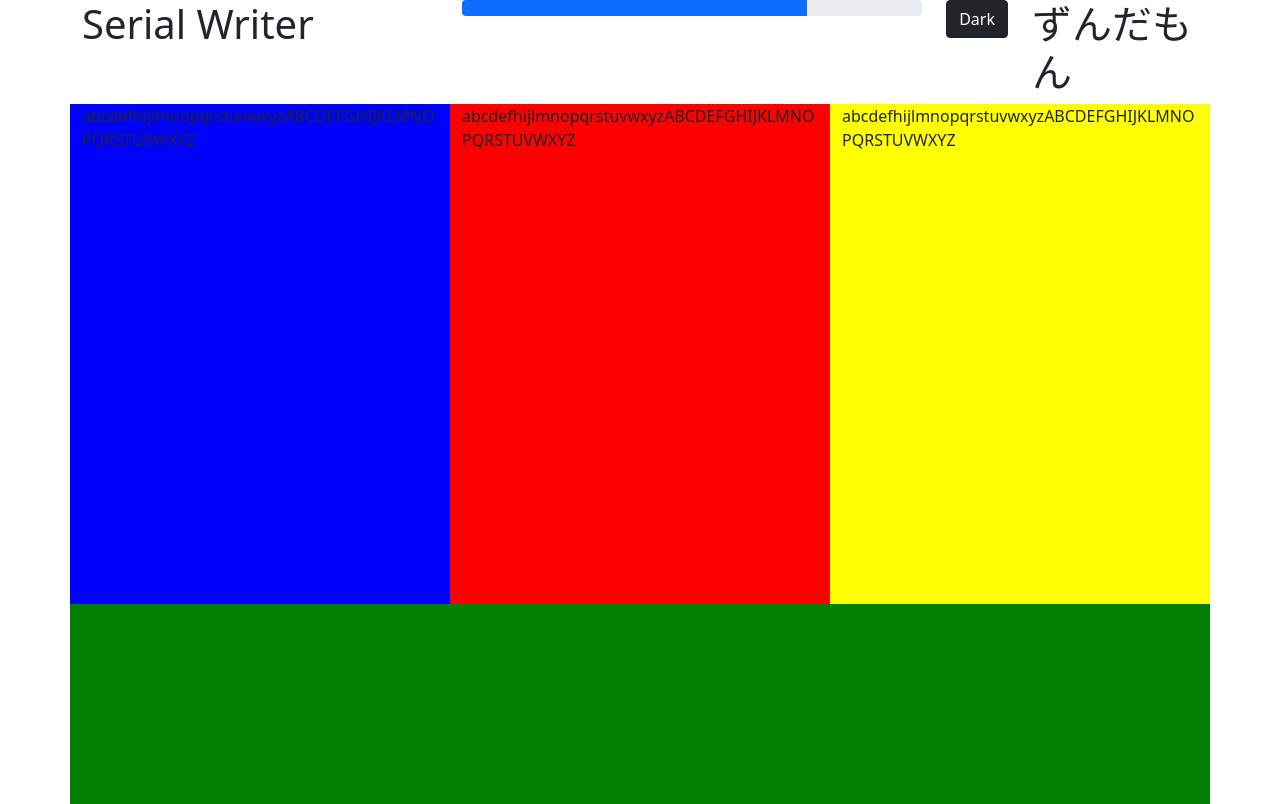
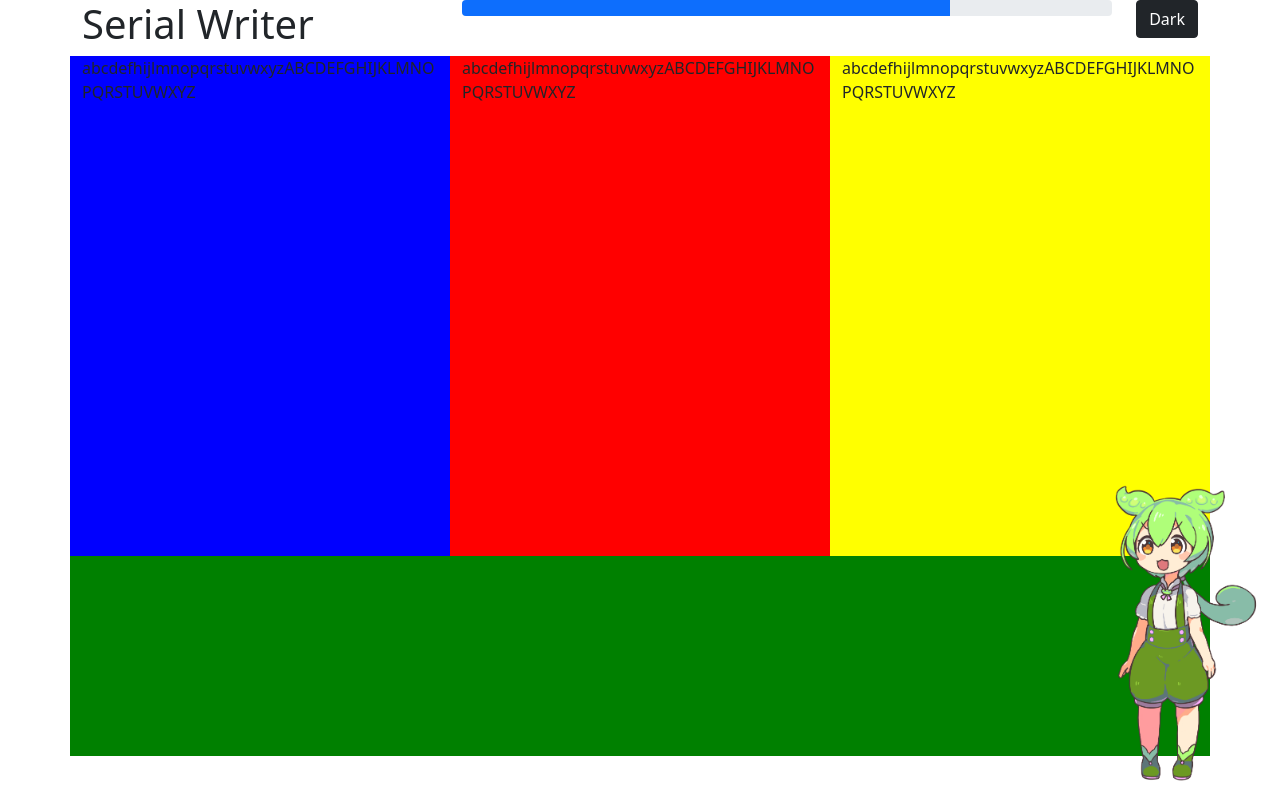
Before and after one commit to kyuvie/SerialWriter, a Next.js app: page / in a window 1280 px wide. Built offline with nearby package versions, Linux system fonts and the light colour scheme.

Commit message:
set zundamon

```diff
--- a/pages/index.js
+++ b/pages/index.js
@@ -14,11 +14,16 @@ export default function Home() {
 
       <main>
         <div className="container">
+          <div className='fixed-bottom'>
+            <div style={{ position: 'fixed', bottom: '0px', right: '0px' }}>
+              <Image src="/zundamon_standing.png" alt="Zundamon Standing" layout={'intrinsic'} width={216} height={330} />
+            </div>
+          </div>
           <div className="row">
             <div className="col-4">
               <h1 className="display-6">Serial Writer</h1>
             </div>
-            <div className="col-6">
+            <div className="col-8">
               <div className='row'>
                 <div className='col'>
                   <div className="progress">
@@ -29,9 +34,6 @@ export default function Home() {
                   <button type="button" className="btn btn-dark">Dark</button>
                 </div>
               </div>
-            </div>
-            <div className="col-2">
-              <h1>ずんだもん</h1>
             </div>
           </div>
           <div className="row">
```
